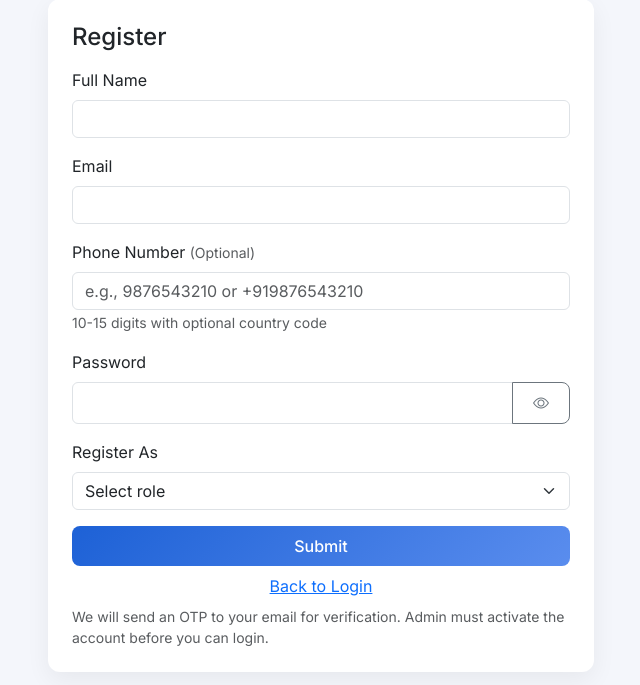
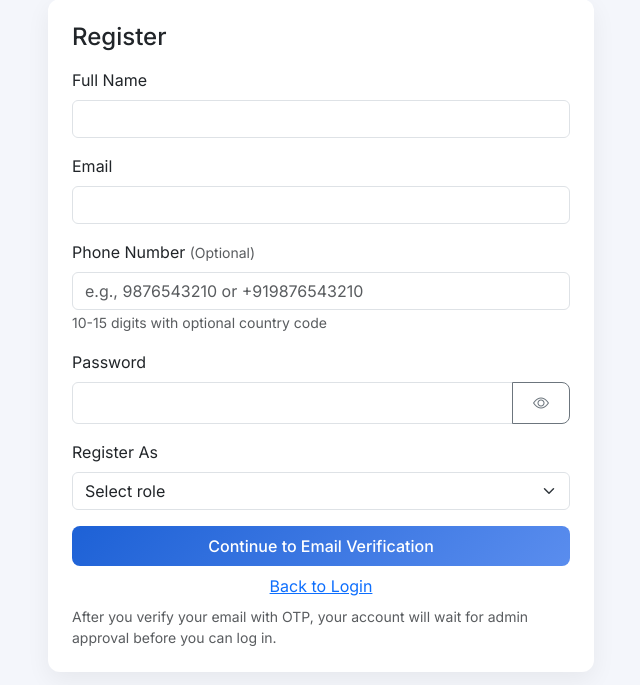
Before and after one commit to Nehal-Mittal/AIO_Library_Management_System, a PHP site: page /register.php in a window 1280 px wide. Shown: the part 83-768 px from the top of the page, without its empty margins (319-959 px from the left). Run offline with PHP 8.4, Linux system fonts and the light colour scheme; data comes from the database, SQL or seed files in the repository; some libraries are stand-ins or nearby versions.

Commit message:
Enhance email verification process: Updated messages in verify_otp.php, fingerprint_login.php, index.php, and register.php to clarify email verification requirements and improve user guidance during registration and login.

```diff
--- a/register.php
+++ b/register.php
@@ -2,7 +2,6 @@
 require_once __DIR__ . '/config.php';
 
 if (current_user()) {
-	// Already logged in; redirect to dashboard
 	$role = $_SESSION['user']['role'];
 	if ($role === 'admin') header('Location: /admin/admin_dashboard.php');
 	elseif ($role === 'teacher') header('Location: /teacher/teacher_dashboard.php');
@@ -11,32 +10,50 @@ if (current_user()) {
 }
 
 $error = '';
+$info = '';
 $success = '';
+$step = 'form';
+$verifyEmail = '';
+
+if (!empty($_SESSION['pending_register_email'])) {
+	$pendingUser = find_user_by_email($conn, $_SESSION['pending_register_email']);
+	if ($pendingUser && !empty($pendingUser['email_verified'])) {
+		unset($_SESSION['pending_register_email']);
+		$step = 'complete';
+	} elseif ($pendingUser) {
+		$step = 'verify';
+		$verifyEmail = $pendingUser['email'];
+	} else {
+		unset($_SESSION['pending_register_email']);
+	}
+}
 
 if ($_SERVER['REQUEST_METHOD'] === 'POST') {
 	if (!validate_csrf($_POST['csrf_token'] ?? '')) {
 		$error = 'Invalid request. Please reload the page.';
 	} else {
+		$action = $_POST['action'] ?? 'register';
+
+		if ($action === 'register') {
 			$name = trim($_POST['name'] ?? '');
 			$email = trim($_POST['email'] ?? '');
 			$phone = trim($_POST['phone'] ?? '');
 			$password = (string)($_POST['password'] ?? '');
 			$role = trim($_POST['role'] ?? '');
 
-		// Validate phone number (10 digits, optional country code)
 			$phoneClean = preg_replace('/[^0-9+]/', '', $phone);
 			if (!empty($phoneClean) && !preg_match('/^(\+?[0-9]{10,15})$/', $phoneClean)) {
 				$error = 'Please enter a valid phone number (10-15 digits).';
-		} elseif ($name === '' || $email === '' || $password === '' || !filter_var($email, FILTER_VALIDATE_EMAIL) || !in_array($role, ['student','teacher'], true)) {
+			} elseif ($name === '' || $email === '' || $password === '' || !filter_var($email, FILTER_VALIDATE_EMAIL) || !in_array($role, ['student', 'teacher'], true)) {
 				$error = 'Please fill all required fields correctly.';
 			} else {
-			// Check if email exists
 				$check = mysqli_prepare($conn, "SELECT id FROM users WHERE email = ? LIMIT 1");
 				mysqli_stmt_bind_param($check, 's', $email);
 				mysqli_stmt_execute($check);
 				$res = mysqli_stmt_get_result($check);
 				$exists = mysqli_fetch_assoc($res);
 				mysqli_stmt_close($check);
+
 				if ($exists) {
 					$error = 'Email already registered.';
 				} else {
@@ -48,15 +65,62 @@ if ($_SERVER['REQUEST_METHOD'] === 'POST') {
 					if (mysqli_stmt_execute($stmt)) {
 						$newUserId = mysqli_insert_id($conn);
 						$otpStatus = send_verification_codes($conn, $newUserId, true);
-					$success = 'Registration submitted. Check your email for OTP verification. Admin approval is required before you can borrow books.';
-					if (!$otpStatus['success']) {
-						$error = $otpStatus['message'];
-						$success = '';
+						$_SESSION['pending_register_email'] = $email;
+						$step = 'verify';
+						$verifyEmail = $email;
+						if ($otpStatus['success']) {
+							$info = 'Account created. Enter the 6-digit OTP sent to your email to complete registration.';
+						} else {
+							$error = $otpStatus['message'] . ' You can resend the OTP below.';
 						}
 					} else {
 						$error = 'Registration failed. Please try again.';
 					}
 					mysqli_stmt_close($stmt);
+				}
+			}
+		} elseif ($action === 'verify_email') {
+			$email = trim($_POST['email'] ?? '');
+			$otp = trim($_POST['email_otp'] ?? '');
+
+			if ($email === '' || $otp === '') {
+				$error = 'Please enter the OTP sent to your email.';
+				$step = 'verify';
+				$verifyEmail = $email ?: ($_SESSION['pending_register_email'] ?? '');
+			} else {
+				$result = verify_email_code($conn, $email, $otp);
+				if ($result['success']) {
+					unset($_SESSION['pending_register_email']);
+					$step = 'complete';
+					$success = 'Email verified successfully! Your account is pending admin approval. You can log in once the admin activates your account.';
+				} else {
+					$error = $result['message'];
+					$step = 'verify';
+					$verifyEmail = $email;
+					$_SESSION['pending_register_email'] = $email;
+				}
+			}
+		} elseif ($action === 'resend_otp') {
+			$email = trim($_POST['email'] ?? $_SESSION['pending_register_email'] ?? '');
+			$user = $email ? find_user_by_email($conn, $email) : null;
+			if (!$user) {
+				$error = 'No account found for that email.';
+				$step = 'form';
+				unset($_SESSION['pending_register_email']);
+			} elseif (!empty($user['email_verified'])) {
+				unset($_SESSION['pending_register_email']);
+				$step = 'complete';
+				$success = 'Your email is already verified. Please wait for admin approval before logging in.';
+			} else {
+				$result = send_verification_codes($conn, (int)$user['id']);
+				$step = 'verify';
+				$verifyEmail = $email;
+				$_SESSION['pending_register_email'] = $email;
+				if ($result['success']) {
+					$info = $result['message'];
+				} else {
+					$error = $result['message'];
+				}
 			}
 		}
 	}
@@ -68,6 +132,49 @@ if ($_SERVER['REQUEST_METHOD'] === 'POST') {
 	<div class="col-md-7 col-lg-6">
 		<div class="card">
 			<div class="card-body p-4">
+				<?php if ($step === 'complete'): ?>
+					<h4 class="mb-3">Registration Complete</h4>
+					<?php if ($success): ?>
+						<div class="alert alert-success alert-dismissible fade show" role="alert">
+							<?php echo h($success); ?>
+							<button type="button" class="btn-close" data-bs-dismiss="alert" aria-label="Close"></button>
+						</div>
+					<?php endif; ?>
+					<p class="text-muted mb-4">We have verified your email address. An administrator will review and activate your account shortly.</p>
+					<a href="/index.php" class="btn btn-primary w-100">Go to Login</a>
+				<?php elseif ($step === 'verify'): ?>
+					<h4 class="mb-3">Verify Your Email</h4>
+					<p class="text-muted">Enter the 6-digit code sent to <strong><?php echo h($verifyEmail); ?></strong></p>
+					<?php if ($error): ?>
+						<div class="alert alert-danger alert-dismissible fade show" role="alert">
+							<?php echo h($error); ?>
+							<button type="button" class="btn-close" data-bs-dismiss="alert" aria-label="Close"></button>
+						</div>
+					<?php endif; ?>
+					<?php if ($info): ?>
+						<div class="alert alert-info alert-dismissible fade show" role="alert">
+							<?php echo h($info); ?>
+							<button type="button" class="btn-close" data-bs-dismiss="alert" aria-label="Close"></button>
+						</div>
+					<?php endif; ?>
+					<form method="post" autocomplete="off" class="mb-3">
+						<input type="hidden" name="csrf_token" value="<?php echo csrf_token(); ?>">
+						<input type="hidden" name="action" value="verify_email">
+						<input type="hidden" name="email" value="<?php echo h($verifyEmail); ?>">
+						<div class="mb-3">
+							<label class="form-label" for="registerOtp">Email OTP</label>
+							<input type="text" id="registerOtp" name="email_otp" class="form-control text-center fs-4 letter-spacing-2" maxlength="6" minlength="6" pattern="[0-9]{6}" inputmode="numeric" required autofocus>
+						</div>
+						<button type="submit" class="btn btn-primary w-100 mb-2">Verify Email</button>
+					</form>
+					<form method="post" class="text-center">
+						<input type="hidden" name="csrf_token" value="<?php echo csrf_token(); ?>">
+						<input type="hidden" name="action" value="resend_otp">
+						<input type="hidden" name="email" value="<?php echo h($verifyEmail); ?>">
+						<button type="submit" class="btn btn-link p-0">Resend OTP</button>
+						<p class="small text-muted mb-0">You can request a new code every <?php echo OTP_RESEND_SECONDS; ?> seconds. OTP expires in <?php echo OTP_EXPIRY_MINUTES; ?> minutes.</p>
+					</form>
+				<?php else: ?>
 					<h4 class="mb-3">Register</h4>
 					<?php if ($error): ?>
 						<div class="alert alert-danger alert-dismissible fade show" role="alert">
@@ -75,14 +182,9 @@ if ($_SERVER['REQUEST_METHOD'] === 'POST') {
 							<button type="button" class="btn-close" data-bs-dismiss="alert" aria-label="Close"></button>
 						</div>
 					<?php endif; ?>
-				<?php if ($success): ?>
-					<div class="alert alert-success alert-dismissible fade show" role="alert">
-						<?php echo h($success); ?>
-						<button type="button" class="btn-close" data-bs-dismiss="alert" aria-label="Close"></button>
-					</div>
-				<?php endif; ?>
 					<form method="post" autocomplete="on">
 						<input type="hidden" name="csrf_token" value="<?php echo csrf_token(); ?>">
+						<input type="hidden" name="action" value="register">
 						<div class="mb-3">
 							<label class="form-label" for="registerName">Full Name</label>
 							<input type="text" id="registerName" name="name" class="form-control" autocomplete="name" required>
@@ -113,10 +215,11 @@ if ($_SERVER['REQUEST_METHOD'] === 'POST') {
 								<option value="teacher">Teacher</option>
 							</select>
 						</div>
-					<button type="submit" class="btn btn-primary w-100 mb-2">Submit</button>
+						<button type="submit" class="btn btn-primary w-100 mb-2">Continue to Email Verification</button>
 						<div class="text-center"><a href="/index.php">Back to Login</a></div>
-					<p class="small text-muted mt-2 mb-0">We will send an OTP to your email for verification. Admin must activate the account before you can login.</p>
+						<p class="small text-muted mt-2 mb-0">After you verify your email with OTP, your account will wait for admin approval before you can log in.</p>
 					</form>
+				<?php endif; ?>
 			</div>
 		</div>
 	</div>
@@ -125,7 +228,6 @@ if ($_SERVER['REQUEST_METHOD'] === 'POST') {
 <?php include __DIR__ . '/includes/footer.php'; ?>
 
 <script>
-// Show/Hide Password Toggle for Registration
 document.addEventListener('DOMContentLoaded', function() {
 	const toggleBtn = document.getElementById('toggleRegisterPassword');
 	const passwordInput = document.getElementById('registerPassword');
@@ -135,8 +237,6 @@ document.addEventListener('DOMContentLoaded', function() {
 		toggleBtn.addEventListener('click', function() {
 			const type = passwordInput.getAttribute('type') === 'password' ? 'text' : 'password';
 			passwordInput.setAttribute('type', type);
-
-			// Toggle icon
 			if (toggleIcon) {
 				toggleIcon.classList.toggle('bi-eye');
 				toggleIcon.classList.toggle('bi-eye-slash');
--- a/verify_otp.php
+++ b/verify_otp.php
@@ -35,7 +35,7 @@ include __DIR__ . '/includes/header.php';
 		<div class="card shadow-sm h-100">
 			<div class="card-body">
 				<h4 class="card-title mb-3">Verify Email</h4>
-				<p class="text-muted">Enter the 6-digit code sent to your email address.</p>
+				<p class="text-muted">Use this page if you registered but did not finish email verification. New users should verify during <a href="/register.php">registration</a>.</p>
 				<?php if ($emailMessage): ?>
 					<div class="alert alert-info alert-dismissible fade show" role="alert">
 						<?php echo h($emailMessage); ?>
```
Also changed, not shown: index.php (+5 -6 lines), security/fingerprint_login.php (+7 -7 lines). Lines whose indentation alone changed are shown as unchanged.
